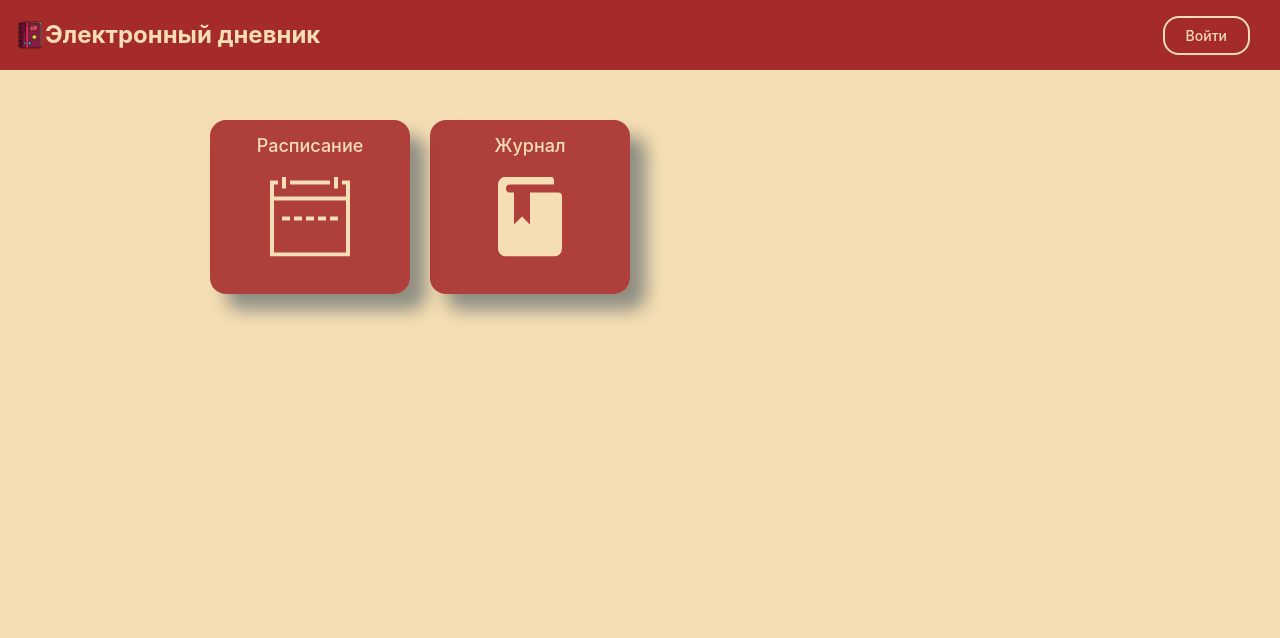
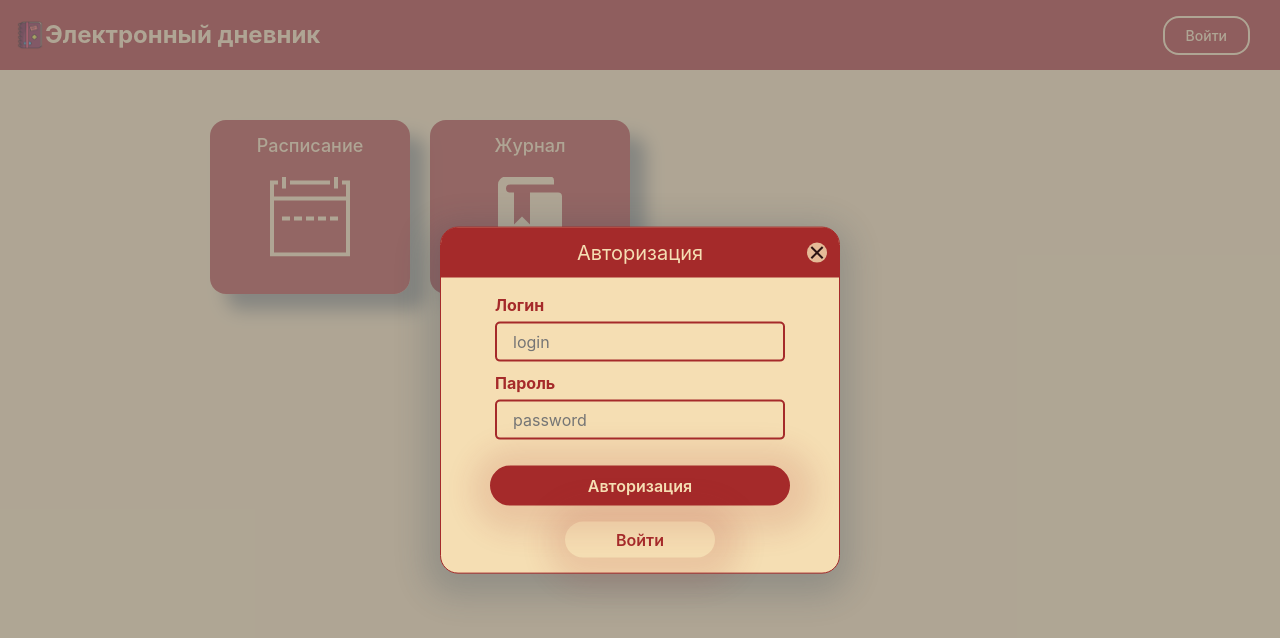
Before and after one commit to dinamik567/school-magazin, a React (Vite) app: page / in a window 1280 px wide. Both pictures are taken after a click on the element "Войти". Shown: the top 638 px of the page. Built offline with nearby package versions, Linux system fonts and the light colour scheme.

Commit message:
Feature authorization form

```diff
--- a/src/App.tsx
+++ b/src/App.tsx
@@ -1,10 +1,24 @@
+import { useState } from "react";
 import "./App.css";
 import { HomePage } from "./components/pages/Home";
+import { AuthorizationModalWindow } from "./components/ui/Authorization-modal-window";
 
 function App() {
+  const [isActiveModal, setIsActiveModal] = useState(false);
+  function closeModalWindow() {
+    setIsActiveModal(false);
+  }
+
+  function openModalWindow() {
+    setIsActiveModal(true);
+  }
   return (
     <>
-      <HomePage />
+      <HomePage openModal={openModalWindow} />
+      <AuthorizationModalWindow
+        isOpend={isActiveModal}
+        closeWindow={closeModalWindow}
+      />
     </>
   );
 }
--- a/src/components/pages/Home/index.tsx
+++ b/src/components/pages/Home/index.tsx
@@ -1,12 +1,21 @@
 import style from "./style.module.css";
 import { Link } from "react-router-dom";
 
-export function HomePage() {
+interface HomePageProps {
+  openModal: () => void;
+}
+
+export function HomePage({ openModal }: HomePageProps) {
+  function hadleClickEnterButton() {
+    openModal();
+  }
   return (
     <div className={style.home}>
       <div className={style.header}>
         <div className={style.logo}>Электронный дневник</div>
-        <div className={style.login}>Войти</div>
+        <div className={style.login} onClick={hadleClickEnterButton}>
+          Войти
+        </div>
       </div>
       <div className={style.container}>
         <nav className={style.navList}>
--- /dev/null
+++ b/src/components/ui/Authorization-modal-window/index.tsx
@@ -0,0 +1,74 @@
+import style from "./style.module.css";
+
+interface AuthorizationModalWindowProps {
+  isOpend: boolean;
+  closeWindow: () => void;
+}
+
+export function AuthorizationModalWindow({
+  isOpend,
+  closeWindow,
+}: AuthorizationModalWindowProps) {
+  const displayState = isOpend ? "block" : "none";
+
+  function handleClickOnWrap() {
+    closeWindow();
+  }
+
+  function handleClickOnModal(e: React.MouseEvent<HTMLDivElement>) {
+    e.stopPropagation();
+  }
+  return (
+    <div
+      className={style.wrapper}
+      onClick={handleClickOnWrap}
+      style={{ display: displayState }}
+    >
+      <div
+        className={style.modal}
+        onClick={handleClickOnModal}
+        style={{ display: displayState }}
+      >
+        <div className={style.title}>
+          Авторизация
+          <button className={style.closeBtn} onClick={closeWindow}></button>
+        </div>
+        <form
+          className={style.authorization_form}
+          onClick={(e) => e.preventDefault()}
+        >
+          <div className={style.form_container}>
+            <label className={style.form__label} htmlFor="login_input">
+              Логин
+            </label>
+            <input
+              id="login_input"
+              className={`${style.form__input}`}
+              placeholder="login"
+              type="text"
+            />
+            <label className={style.form__label} htmlFor="password_input">
+              Пароль
+            </label>
+            <input
+              id="password_input"
+              className={`${style.form__input}`}
+              placeholder="password"
+              type="text"
+            />
+          </div>
+          <button
+            className={`${style.formBtn} ${style.formBtn_brown} ${style.btn_auth}`}
+          >
+            Авторизация
+          </button>
+          <button
+            className={`${style.formBtn} ${style.formBtn_small} ${style.formBtn_enter}`}
+          >
+            Войти
+          </button>
+        </form>
+      </div>
+    </div>
+  );
+}
--- /dev/null
+++ b/src/components/ui/Authorization-modal-window/style.module.css
@@ -0,0 +1,154 @@
+.wrapper {
+  position: absolute;
+  top: 0;
+  left: 0;
+  bottom: 0;
+  right: 0;
+  width: 100%;
+  height: 100%;
+  background-color: rgba(128, 128, 128, 0.6);
+}
+
+.modal {
+  position: absolute;
+  margin: 0 auto;
+  width: 40%;
+  max-width: 40rem;
+  min-width: 30rem;
+  max-height: max-content;
+  min-height: 20rem;
+  height: 100%;
+  top: 50%;
+  left: 50%;
+  transform: translate(-50%, -50%);
+  border: 1px solid brown;
+  border-radius: 1.8rem;
+  background-color: #f5deb3;
+  box-shadow: -2px 10px 33px 12px rgba(34, 60, 80, 0.2);
+  z-index: 10;
+}
+
+.title {
+  position: relative;
+  width: 100%;
+  margin: 0;
+  color: wheat;
+  font-size: 2rem;
+  text-align: center;
+  border-top-left-radius: 1.6rem;
+  border-top-right-radius: 1.6rem;
+  background-color: brown;
+  padding: 1rem;
+}
+
+.closeBtn {
+  position: absolute;
+  background-color: wheat;
+  width: 2rem;
+  height: 2rem;
+  transform: translateY(-50%);
+  border-radius: 100%;
+  top: 50%;
+  right: 3%;
+  cursor: pointer;
+  transition: 0.3s;
+  opacity: 0.8;
+}
+
+.closeBtn:hover {
+  opacity: 1;
+}
+
+.closeBtn:active {
+  top: 55%;
+}
+
+.closeBtn::after,
+.closeBtn::before {
+  content: "";
+  position: absolute;
+  top: 50%;
+  left: 50%;
+  height: 80%;
+  width: 2px;
+  background-color: #0f0f0f;
+}
+
+.closeBtn::after {
+  transform: translate(-50%, -50%) rotate(45deg);
+}
+
+.closeBtn::before {
+  transform: translate(-50%, -50%) rotate(-45deg);
+}
+
+.formBtn {
+  margin: 1em auto 0 auto;
+  display: block;
+  font-size: 1.6rem;
+  border-radius: 3rem;
+  font-weight: 600;
+  padding: 0.5em;
+  width: 100%;
+  max-width: 30rem;
+  box-shadow: 4px 4px 28px 22px rgba(165, 42, 42, 0.13);
+  transition: 0.3s ease-in-out;
+}
+
+.formBtn:hover {
+  transform: translateY(2px);
+}
+
+.formBtn_brown {
+  background-color: brown;
+  color: wheat;
+}
+
+.formBtn_small {
+  max-width: 15rem;
+}
+
+.btn_auth {
+  border: 2px solid brown;
+}
+
+.btn_auth:active,
+.formBtn_enter:active {
+  opacity: 0.9;
+}
+
+.formBtn_enter {
+  color: brown;
+}
+
+.formBtn_enter:hover {
+  background-color: brown;
+  color: wheat;
+}
+
+.authorization_form {
+  padding: 1.5em;
+}
+
+.form_container {
+  display: flex;
+  flex-direction: column;
+  align-items: start;
+  margin: auto;
+  max-width: 29rem;
+  font-size: 1.6rem;
+  font-weight: 700;
+  color: brown;
+}
+
+.form__input {
+  width: 100%;
+  border: 2px solid brown;
+  padding: 0.5em 1em;
+  border-radius: 0.5rem;
+  margin-bottom: 0.6em;
+}
+
+.form__label {
+  padding-bottom: 0.3em;
+}
--- a/src/router/router.tsx
+++ b/src/router/router.tsx
@@ -1,6 +1,6 @@
 import { createBrowserRouter } from "react-router-dom";
 import App from "../App";
-import { ShedulePage } from "../components/Pages/Schedule";
+import { ShedulePage } from "../components/pages/Schedule";
 
 export const router = createBrowserRouter([
   {
@@ -11,4 +11,8 @@ export const router = createBrowserRouter([
     path: "schedule",
     element: <ShedulePage />,
   },
+  {
+    path: "schedule",
+    element: <ShedulePage />,
+  },
 ]);
```
Also changed, not shown: src/components/ui/style.module.css (deleted, +0 -26 lines).
